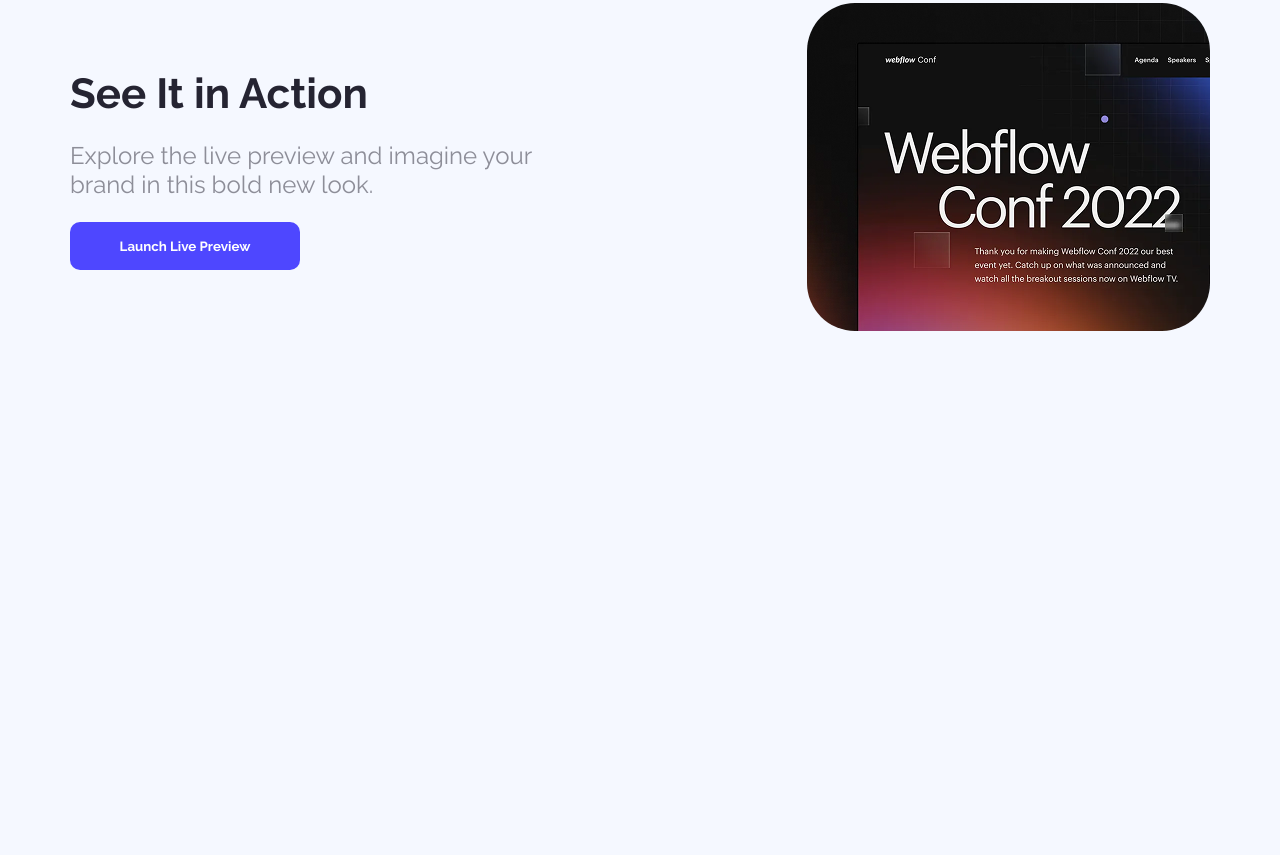
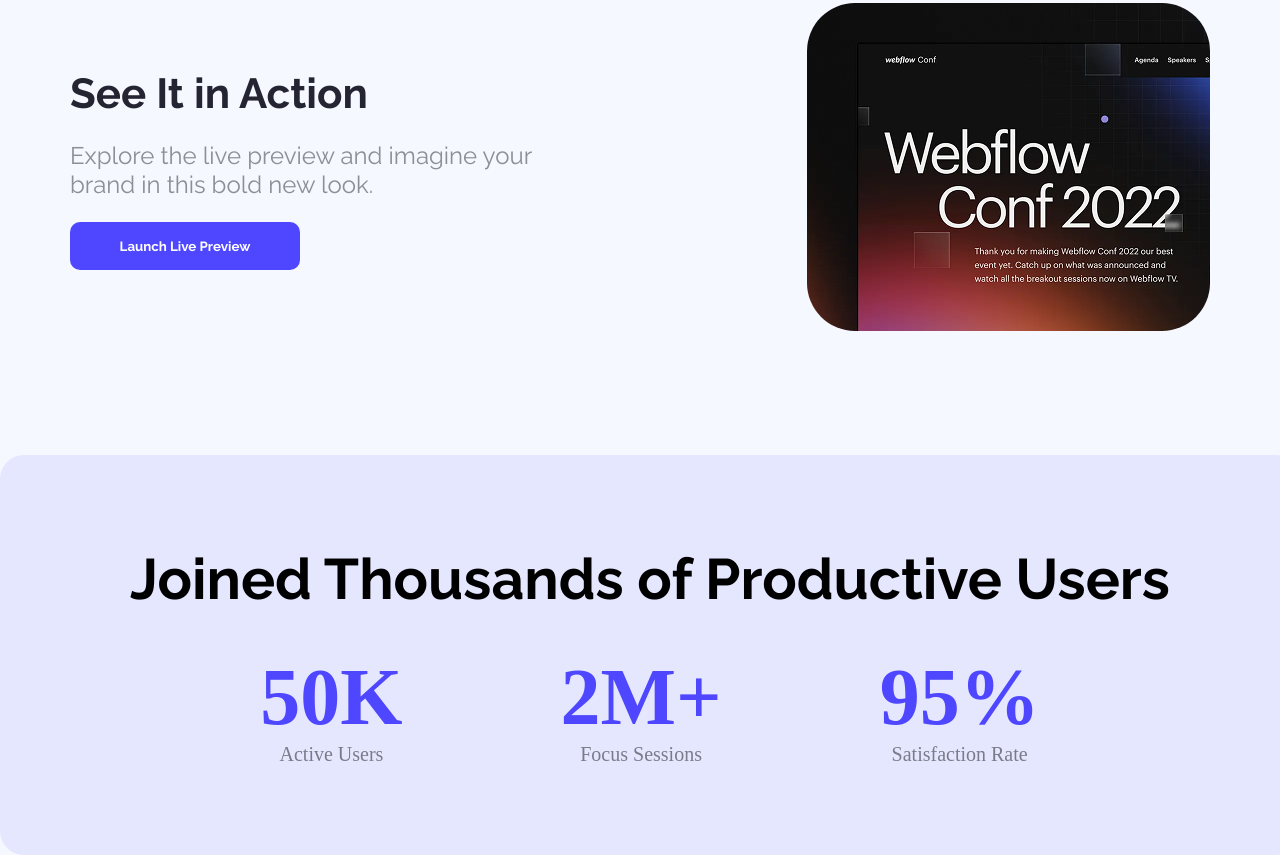
Before and after one commit to WB2302103/landing_launchedpad, a plain HTML site: page index.html in a window 1280 px wide. Shown: the part 887-1742 px from the top of the page. Before the commit the page ends 1342 px from the top, so only its background shows below. Drawn offline with Linux system fonts and the light colour scheme.

Commit message:
productivesection

```diff
--- a/index.html
+++ b/index.html
@@ -40,6 +40,26 @@
             <img src="./Assets/wc-mini.png" alt="">
         </div>
     </section>
+    <section class="head-text-card">
+        <div class="head-text raleway-bold ">
+            <h2>Joined Thousands of Productive Users</h2>
+        </div>
+
+        <div class="main-text-card">
+            <div class="text-card">
+                <h2>50K</h2>
+                <p>Active Users</p>
+            </div>
+            <div class="text-card">
+                <h2>2M+</h2>
+                <p>Focus Sessions</p>
+            </div>
+            <div class="text-card">
+                <h2>95%</h2>
+                <p>Satisfaction Rate</p>
+            </div>
+        </div>
+    </section>
     <footer>
     </footer>
 
--- a/style.css
+++ b/style.css
@@ -105,3 +105,38 @@ header{
 body{
   background-color: #F5F8FF;
 }
+.head-text-card{
+  background-color: #E5E7FF;
+  width:1140px;
+  height: 300px;
+  padding: 50px 80px;
+  margin: auto;
+  display: flex;
+  justify-content: center;
+  flex-direction: column;
+  align-items: center;
+  border-radius: 24px;
+}
+.head-text{
+  font-size: 38px;
+  text-align: center;
+  margin-bottom:40px;
+}
+.main-text-card{
+  display: flex;
+  justify-content: center;
+   gap: 158px;
+  text-align: center;
+  align-items: center;
+}
+.text-card h2{
+  font-size: 80px;
+  color: #4E47FF;
+}
+.text-card p{
+  font-size:20px ;
+  color:#00000077 ;
+}
+.text-card h2 p{
+  padding: 80px 50px;
+}
```
